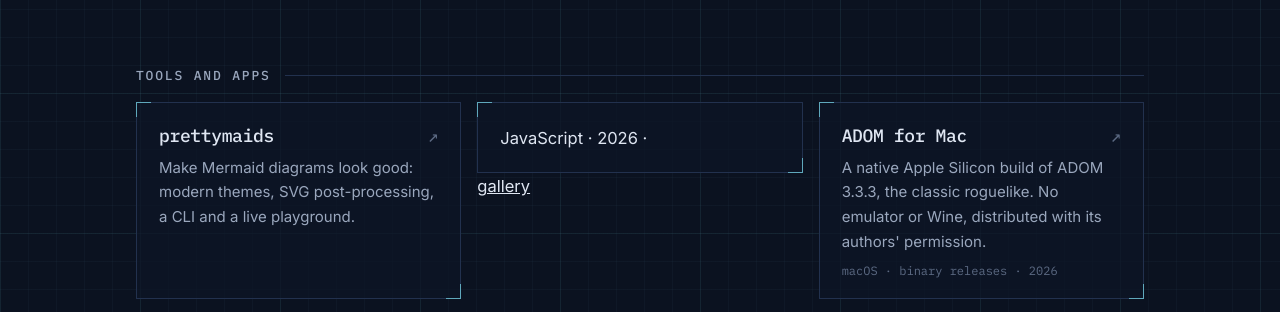
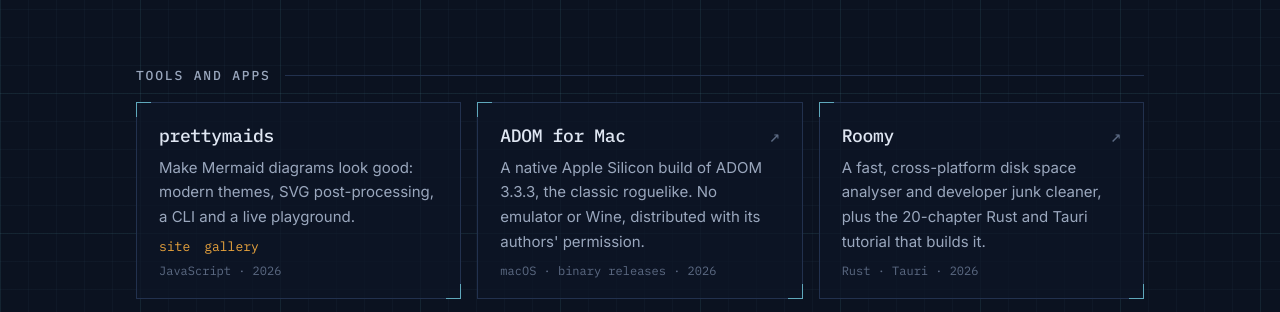
Before and after one commit to pravin/pravin.github.io, a plain HTML site: page index.html in a window 1280 px wide. Shown: the part 1167-1479 px from the top of the page. Drawn offline with Linux system fonts and the light colour scheme; no server answers.

Commit message:
Fix prettymaids card: remove nested anchor that broke the layout
The card was an <a> containing another <a> (gallery link), which is
invalid HTML and made the browser split the card. Use a div with a
.sub links row, matching the Hugo themes card.

Co-Authored-By: Claude Sonnet 5.5 <noreply@anthropic.com>

```diff
--- a/index.html
+++ b/index.html
@@ -247,11 +247,15 @@ footer .foot { border-top: 1px solid var(--line); padding-top: 28px; }
   <section aria-labelledby="h-tools">
     <h2 id="h-tools">Tools and apps</h2>
     <div class="picks">
-      <a class="frame pick" href="https://pravin.github.io/prettymaids/">
-        <h3>prettymaids <span class="arr">↗</span></h3>
+      <div class="frame pick">
+        <h3>prettymaids</h3>
         <p>Make Mermaid diagrams look good: modern themes, SVG post-processing, a CLI and a live playground.</p>
-        <div class="meta">JavaScript · 2026 · <a href="https://pravin.github.io/prettymaids/gallery/">gallery</a></div>
-      </a>
+        <div class="sub">
+          <a href="https://pravin.github.io/prettymaids/">site</a>
+          <a href="https://pravin.github.io/prettymaids/gallery/">gallery</a>
+        </div>
+        <div class="meta">JavaScript · 2026</div>
+      </div>
       <a class="frame pick" href="https://github.com/pravin/adom-mac/releases/latest">
         <h3>ADOM for Mac <span class="arr">↗</span></h3>
         <p>A native Apple Silicon build of ADOM 3.3.3, the classic roguelike. No emulator or Wine, distributed with its authors' permission.</p>
```
